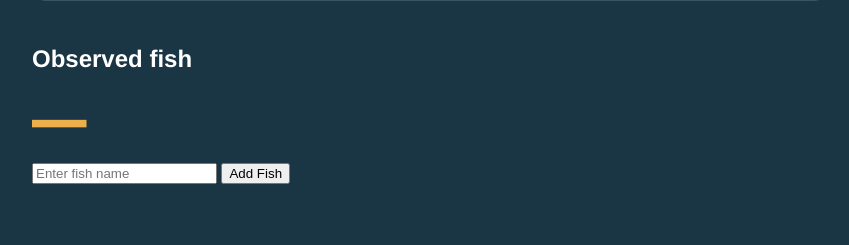
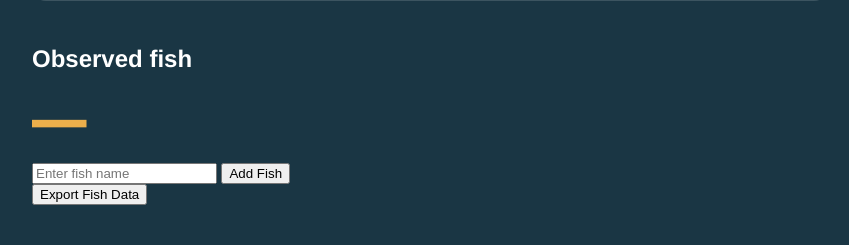
Before and after one commit to julesowenpole/RBC-HubHacks-2026, a Flask app: page / in a window 1280 px wide. Shown: the part 930-1175 px from the top of the page, without its empty margins (8-857 px from the left). Before the commit the page ends 1114 px from the top, so only its background shows below. Run offline with Flask 3, Linux system fonts and the light colour scheme.

Commit message:
added functionality to export fish data as a spreadsheet

```diff
--- a/app.py
+++ b/app.py
@@ -1,9 +1,9 @@
 import os
 from collections import Counter
-
 import cv2
-from flask import Flask, render_template, request, jsonify
+from flask import Flask, render_template, request, jsonify, send_file
 from ultralytics import YOLO
+import pandas as pd
 
 app = Flask(__name__)
 OUTPUT_PATH = "static/output_clahe.mp4"
@@ -152,7 +152,7 @@ def home():
     return render_template("index.html")
 
 
-# this is the endpoint that handles video send and receive (not visible to the user)
+# endpoint handling video send and receive (not visible to the user)
 @app.route("/process-video", methods=["POST"])
 def process():
     file = request.files["video"]
@@ -168,6 +168,23 @@ def process():
         "segments": segments      # [{start, end}] seconds with fish on screen
     })
 
+# endpoint handling exporting of fish data as excel spreadsheet (not visible to the user)
+@app.route("/export-fish", methods=["POST"])
+def exportFish():
+    fish_data = request.json
+
+    rows = []
+    for fish_name, fish_info in fish_data.items():
+        for timestamp in fish_info["timestamps"]:
+            rows.append({
+                "Fish": fish_name,
+                "Timestamp (seconds)": timestamp
+            })
+    df = pd.DataFrame(rows)
+
+    EXCEL_PATH = "fish_sightings.xlsx"
+    df.to_excel(EXCEL_PATH, index=False)
+    return send_file(EXCEL_PATH, as_attachment=True, download_name=EXCEL_PATH)
 
 if __name__ == "__main__":
     app.run(debug=True)
--- a/static/add-fish.js
+++ b/static/add-fish.js
@@ -1,10 +1,13 @@
 const fishInput = document.getElementById("fish-input");
 const addFishBtn = document.getElementById("add-fish-btn");
 const fishList = document.getElementById("fish-list");
+const exportFishBtn = document.getElementById("export-fish-btn");
 
 const fishData = {};
 
 addFishBtn.addEventListener("click", addFish);
+
+exportFishBtn.addEventListener("click", exportFishData);
 
 // adds a fish to the list of fish that can be exported. If the fish has already been added, nothing happens.
 function addFish() {
@@ -89,3 +92,34 @@ function addTimeStamp(fishName){
     // timestamp is stored in videoPlayer.currentTime
     fishData[fishName].timestamps.push(videoPlayer.currentTime);
 }
+
+// function to export fish data by calling the flask endpoint
+async function exportFishData() {
+
+    const response = await fetch("/export-fish", {
+        method: "POST",
+        headers: {
+            "Content-Type": "application/json"
+        },
+        body: JSON.stringify(fishData)
+    });
+
+    if (!response.ok) {
+        alert("Error exporting fish data.");
+        return;
+    }
+
+    const blob = await response.blob();
+
+    const url = window.URL.createObjectURL(blob);
+
+    const a = document.createElement("a");
+    a.href = url;
+    a.download = "fish_sightings.xlsx";
+
+    document.body.appendChild(a);
+    a.click();
+
+    a.remove();
+    window.URL.revokeObjectURL(url);
+}
--- a/templates/index.html
+++ b/templates/index.html
@@ -103,7 +103,7 @@ Date Created:  November 5, 2026
         </aside>
 
 
-        <aside class="ident-panel" aria-label="Identification controls">
+        <aside class="identification-panel" aria-label="Identification controls">
             <h2>Observed fish</h2>
             <div id="fish-list">
                 <span class="stat-value" id="fish-count">&mdash;</span>
@@ -115,6 +115,8 @@ Date Created:  November 5, 2026
                 <input type="text" id="fish-input" placeholder="Enter fish name"/>
                 <button id="add-fish-btn">Add Fish</button>
             </div>
+
+            <button id="export-fish-btn">Export Fish Data</button>
         </aside>
     </main>
 
```
